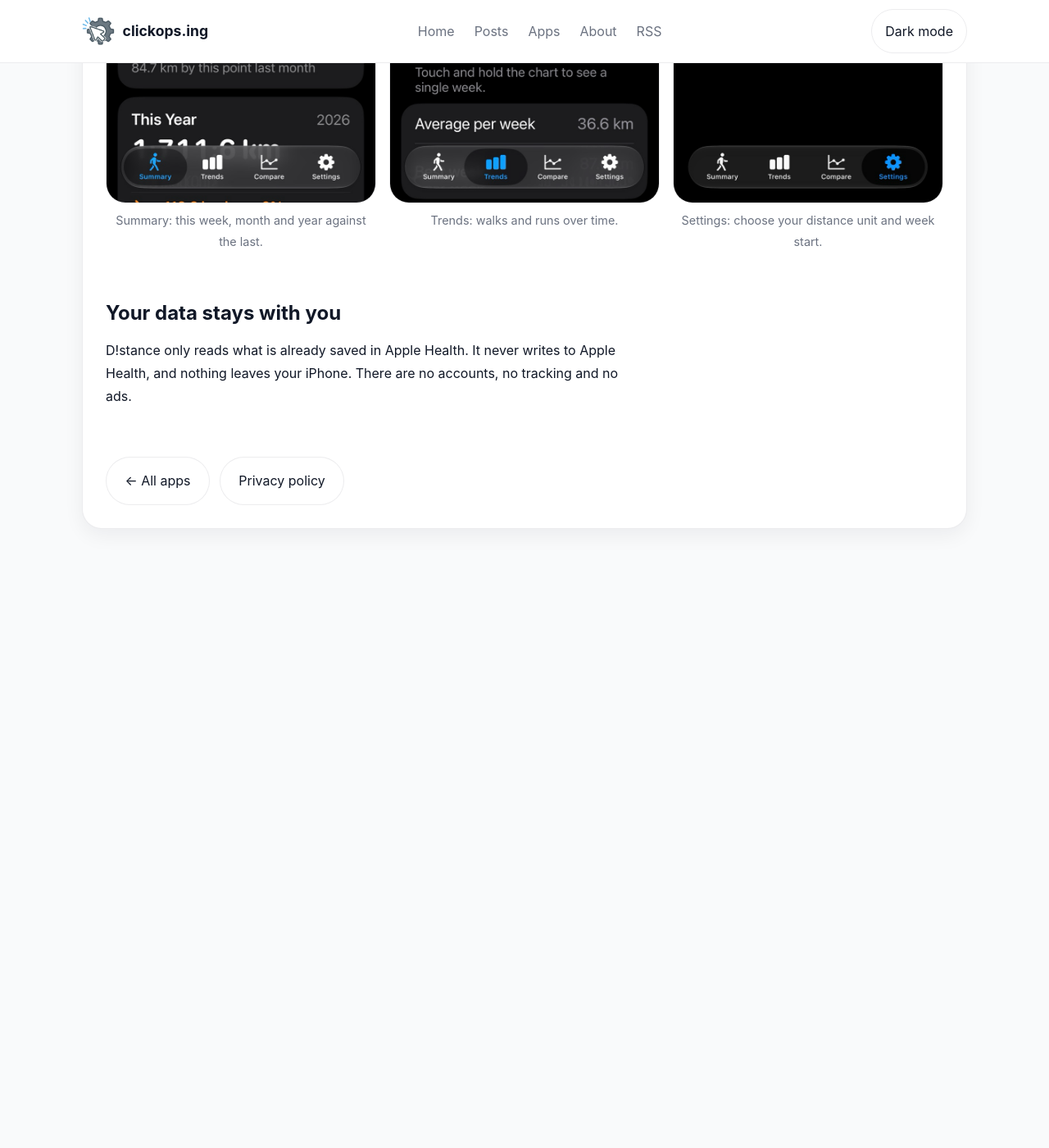
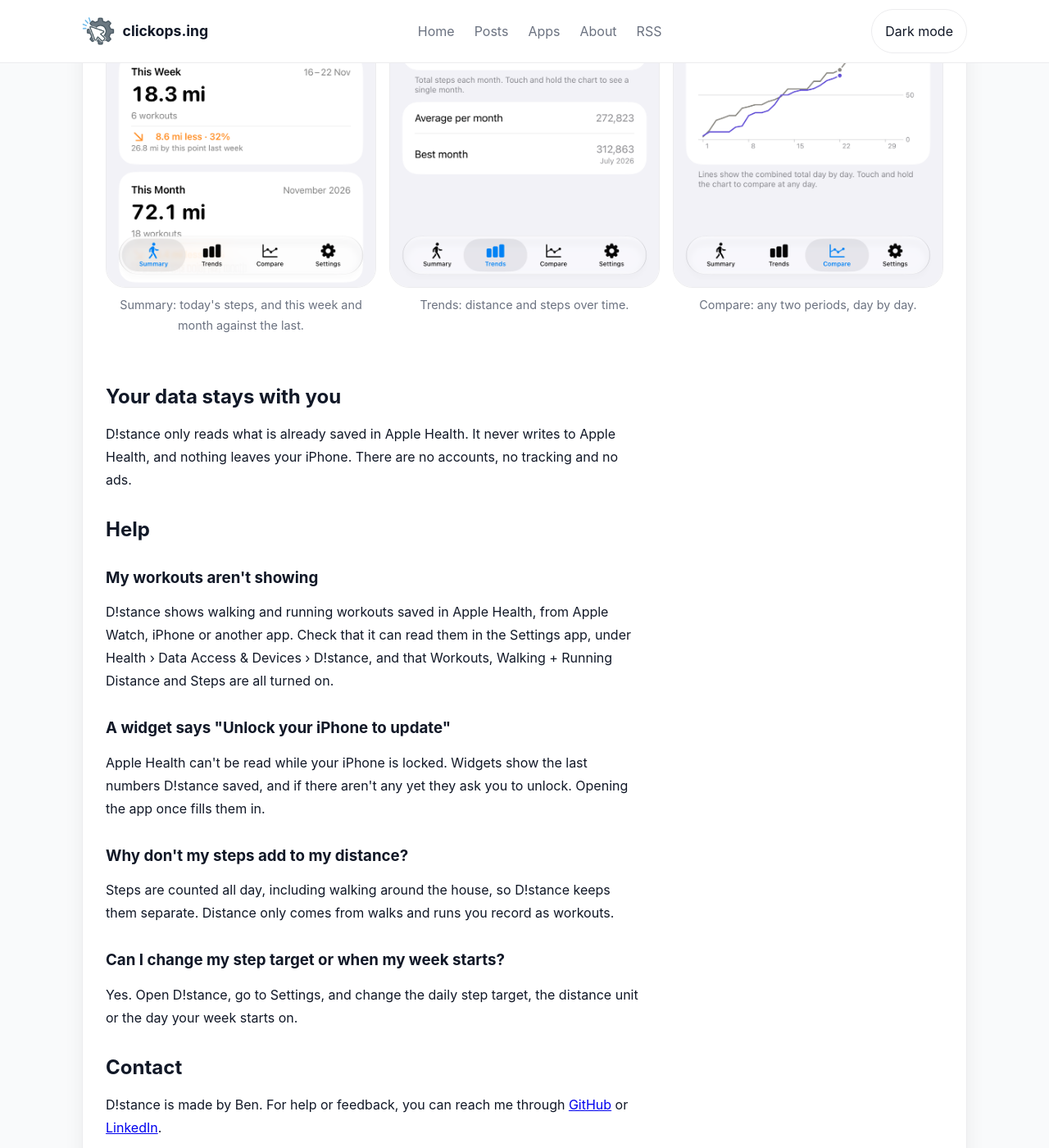
Before and after one commit to notverypc/clickops.ing-web, a Jekyll site: the page built from distancetracker/index.html, in a window 1280 px wide and 1400 px high, scrolled down 1061 px. Shown: the whole window at 82% size. Built offline with Jekyll 4.4.1, drawn with Linux system fonts in a browser that asks for light colours; before the commit the page ends 1754 px from its top, so only the background shows below that; some of the changed text lies outside the part shown.

Commit message:
Add steps and a help section to the D!stance page
The page is the App Store support URL, so it now covers steps, the
widgets, common questions and how to get in touch. New screenshots.

Co-Authored-By: Claude Opus 5.5 <noreply@anthropic.com>

```diff
--- a/distancetracker/index.html
+++ b/distancetracker/index.html
@@ -2,36 +2,50 @@
 layout: default
 title: D!stance
 permalink: /distancetracker/
-excerpt: D!stance shows how far you have walked and run, so you can compare your week, month and year. It only reads what is saved in Apple Health.
+excerpt: D!stance shows how far you have walked and run, and your steps, so you can compare your week, month and year. It only reads what is saved in Apple Health.
 ---
 <div class="container post-page">
   <article class="post-detail">
     <header class="post-header app-header">
       <img class="app-icon app-icon-large" src="{{ '/assets/images/distance/icon.png' | relative_url }}" alt="D!stance app icon" width="96" height="96" />
       <h1>D!stance</h1>
-      <p class="post-subtitle">Your walking and running distances, compared with last week, month and year.</p>
+      <p class="post-subtitle">Your walks, runs and steps, compared with last week, month and year.</p>
     </header>
     <section class="post-content">
-      <p>D!stance is a simple iPhone app that shows your walking and running distances. You can see how far you've gone this week, this month and this year, and how that compares with the week, month and year before.</p>
-      <p>Widgets put those comparisons on your Home Screen, so you can check how you're doing without opening the app.</p>
+      <p>D!stance is a simple iPhone app that shows your walking and running distances. You can see how far you've gone this week, this month and this year, and how that compares with the same point in the week, month and year before.</p>
+      <p>It counts your steps too, against a daily target you choose. Today is compared with the same day last week at the same time. Steps are kept separate and never add to your distance.</p>
+      <p>Widgets put your distance, a year of activity and today's steps on your Home Screen, so you can check how you're doing without opening the app.</p>
     </section>
     <div class="screenshots">
       <figure>
-        <img src="{{ '/assets/images/distance/summary.png' | relative_url }}" alt="The Summary screen, showing distance this week, this month and this year, each compared with the same point in the previous period." width="724" height="1568" loading="lazy">
-        <figcaption>Summary: this week, month and year against the last.</figcaption>
+        <img src="{{ '/assets/images/distance/summary.png' | relative_url }}" alt="The Summary screen, showing today's steps against the target, then distance this week and this month, each compared with the same point in the previous period." width="724" height="1573" loading="lazy">
+        <figcaption>Summary: today's steps, and this week and month against the last.</figcaption>
       </figure>
       <figure>
-        <img src="{{ '/assets/images/distance/trends.png' | relative_url }}" alt="The Trends screen, showing a bar chart of weekly distance split into walks and runs." width="724" height="1568" loading="lazy">
-        <figcaption>Trends: walks and runs over time.</figcaption>
+        <img src="{{ '/assets/images/distance/steps.png' | relative_url }}" alt="The Trends screen, showing a bar chart of total steps each month." width="724" height="1573" loading="lazy">
+        <figcaption>Trends: distance and steps over time.</figcaption>
       </figure>
       <figure>
-        <img src="{{ '/assets/images/distance/settings.png' | relative_url }}" alt="The Settings screen, with options for distance unit and the day the week starts on." width="724" height="1568" loading="lazy">
-        <figcaption>Settings: choose your distance unit and week start.</figcaption>
+        <img src="{{ '/assets/images/distance/compare.png' | relative_url }}" alt="The Compare screen, showing this month's distance against last month's, day by day." width="724" height="1573" loading="lazy">
+        <figcaption>Compare: any two periods, day by day.</figcaption>
       </figure>
     </div>
     <section class="post-content">
       <h2>Your data stays with you</h2>
       <p>D!stance only reads what is already saved in Apple Health. It never writes to Apple Health, and nothing leaves your iPhone. There are no accounts, no tracking and no ads.</p>
+
+      <h2>Help</h2>
+      <h3>My workouts aren't showing</h3>
+      <p>D!stance shows walking and running workouts saved in Apple Health, from Apple Watch, iPhone or another app. Check that it can read them in the Settings app, under Health › Data Access &amp; Devices › D!stance, and that Workouts, Walking + Running Distance and Steps are all turned on.</p>
+      <h3>A widget says "Unlock your iPhone to update"</h3>
+      <p>Apple Health can't be read while your iPhone is locked. Widgets show the last numbers D!stance saved, and if there aren't any yet they ask you to unlock. Opening the app once fills them in.</p>
+      <h3>Why don't my steps add to my distance?</h3>
+      <p>Steps are counted all day, including walking around the house, so D!stance keeps them separate. Distance only comes from walks and runs you record as workouts.</p>
+      <h3>Can I change my step target or when my week starts?</h3>
+      <p>Yes. Open D!stance, go to Settings, and change the daily step target, the distance unit or the day your week starts on.</p>
+
+      <h2>Contact</h2>
+      <p>D!stance is made by Ben. For help or feedback, you can reach me through <a href="https://github.com/notverypc">GitHub</a> or <a href="https://www.linkedin.com/in/ben-reilly-b4458bb4/">LinkedIn</a>.</p>
     </section>
     <div class="post-actions">
       <a class="button button-secondary" href="{{ '/apps/' | relative_url }}">← All apps</a>
```
Also changed, not shown: assets/images/distance/compare.png (added), assets/images/distance/settings.png (deleted), assets/images/distance/steps.png (added), assets/images/distance/summary.png, assets/images/distance/trends.png (deleted).
